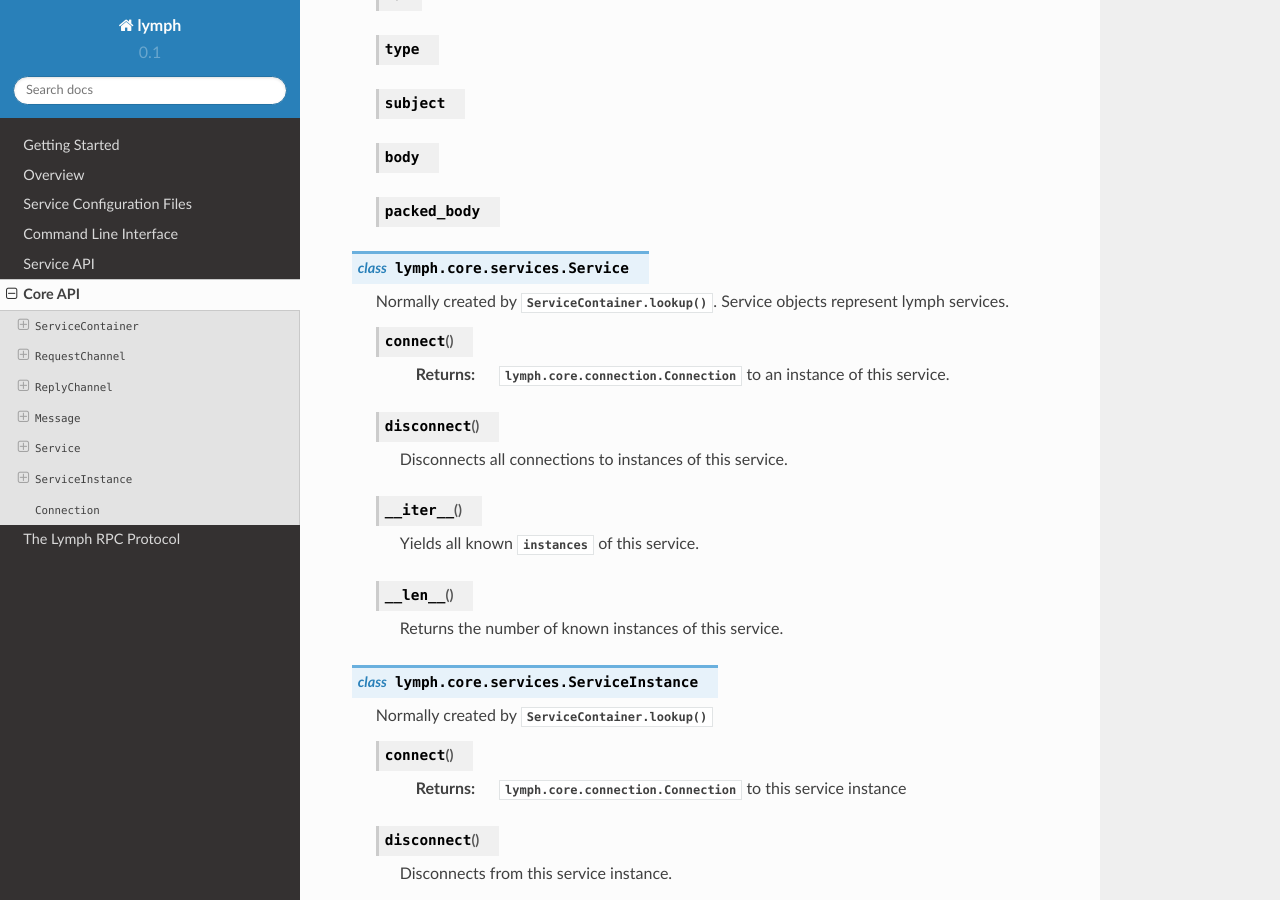
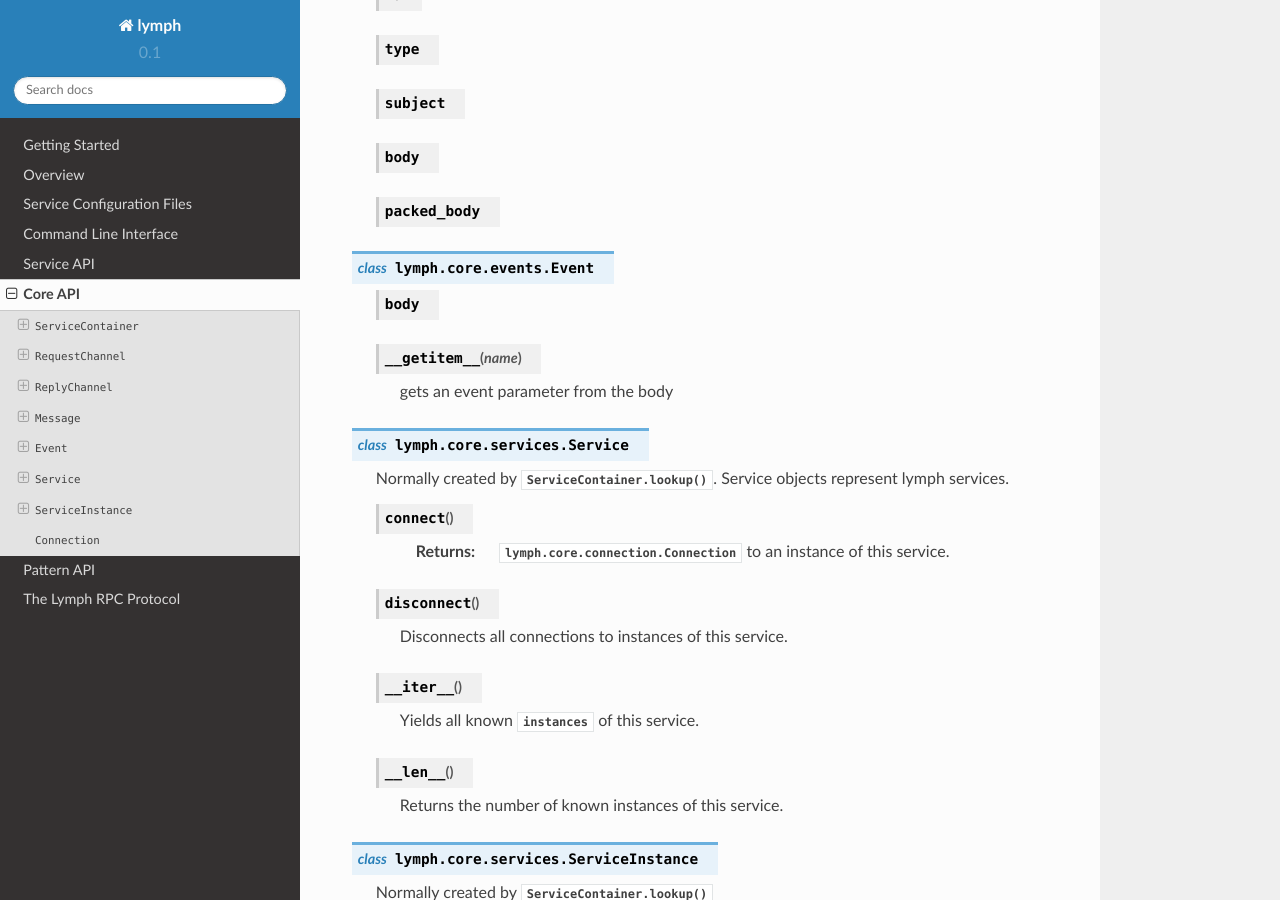
Before and after one commit to deliveryhero/lymph, a Sphinx documentation site: the page built from docs/core_api.rst, in a window 1280 px wide and 900 px high, scrolled down 1090 px. Built offline with Sphinx 7.4.7 and the Read the Docs theme 2.0.0, drawn with Linux system fonts in a browser that asks for light colours; formulas are drawn with MathJax 3.

Commit message:
Added a documentation stub for partitioned events

```diff
--- a/docs/core_api.rst
+++ b/docs/core_api.rst
@@ -63,6 +63,17 @@ Core API
     .. attribute:: packed_body
 
 
+.. currentmodule:: lymph.core.events
+
+.. class:: Event
+
+    .. attribute:: body
+
+    .. method:: __getitem__(name)
+
+        gets an event parameter from the body
+
+
 .. currentmodule:: lymph.core.services
 
 
--- a/docs/index.rst
+++ b/docs/index.rst
@@ -13,6 +13,7 @@ Contents:
    cli
    service_api
    core_api
+   patterns_api
    protocol
 
 
```
Also changed, not shown: docs/patterns_api.rst (added, +16 -0 lines).
